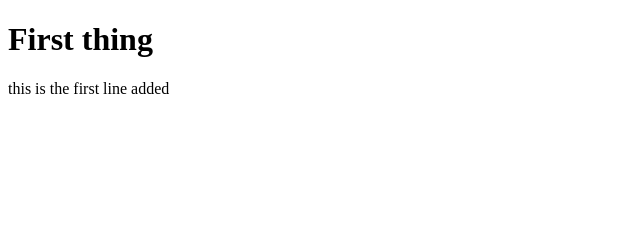
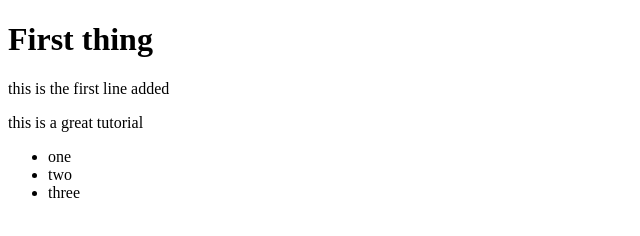
Before and after one commit to kcruzvm/my-git-course, a plain HTML site: page index.html in a window 1280 px wide. Shown: the whole page, without its empty margins (0-640 px from the left). Drawn offline with Linux system fonts and the light colour scheme.

Commit message:
added unordered list

```diff
--- a/index.html
+++ b/index.html
@@ -9,5 +9,11 @@
 <body>
     <h1>First thing</h1>
     <p>this is the first line added</p>
+    <p>this is a great tutorial</p>
+    <ul>
+        <li>one</li>
+        <li>two</li>
+        <li>three</li>
+    </ul>
 </body>
 </html>
```
